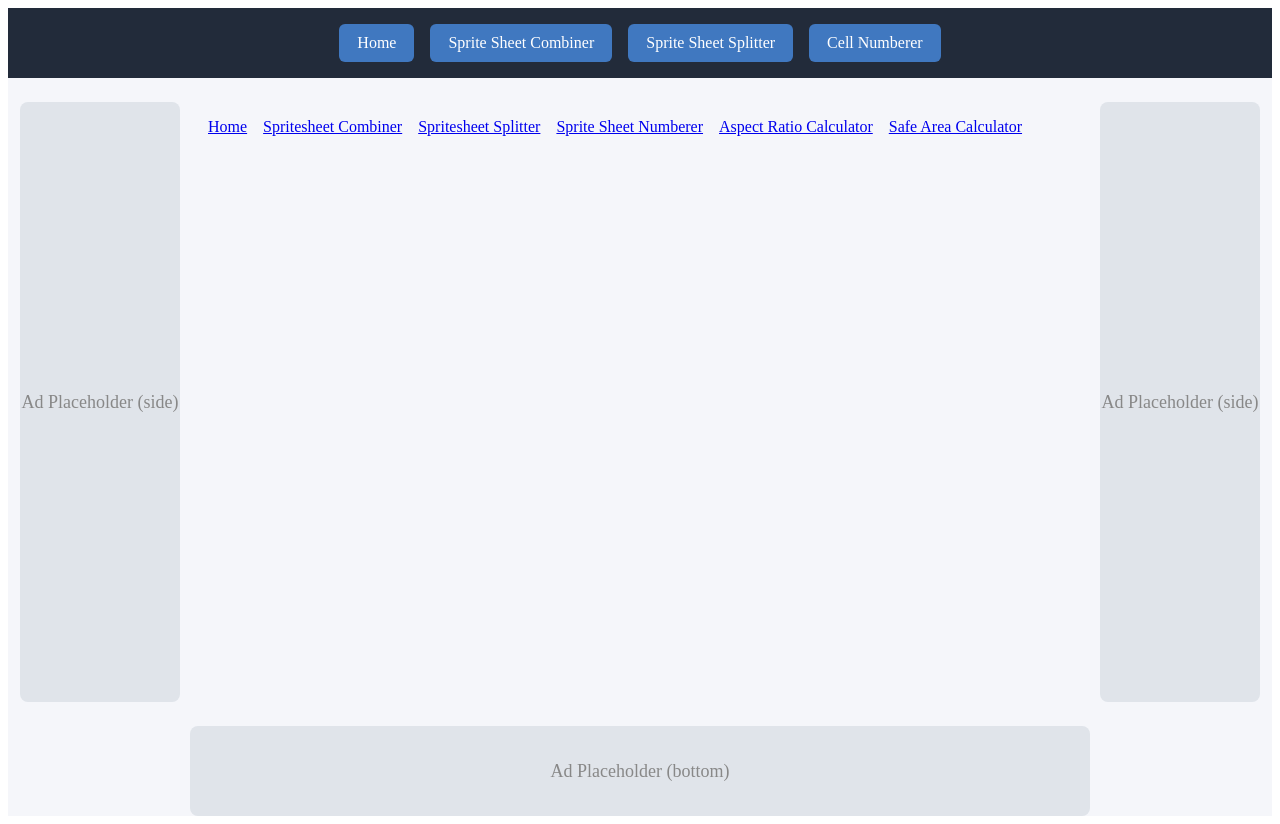
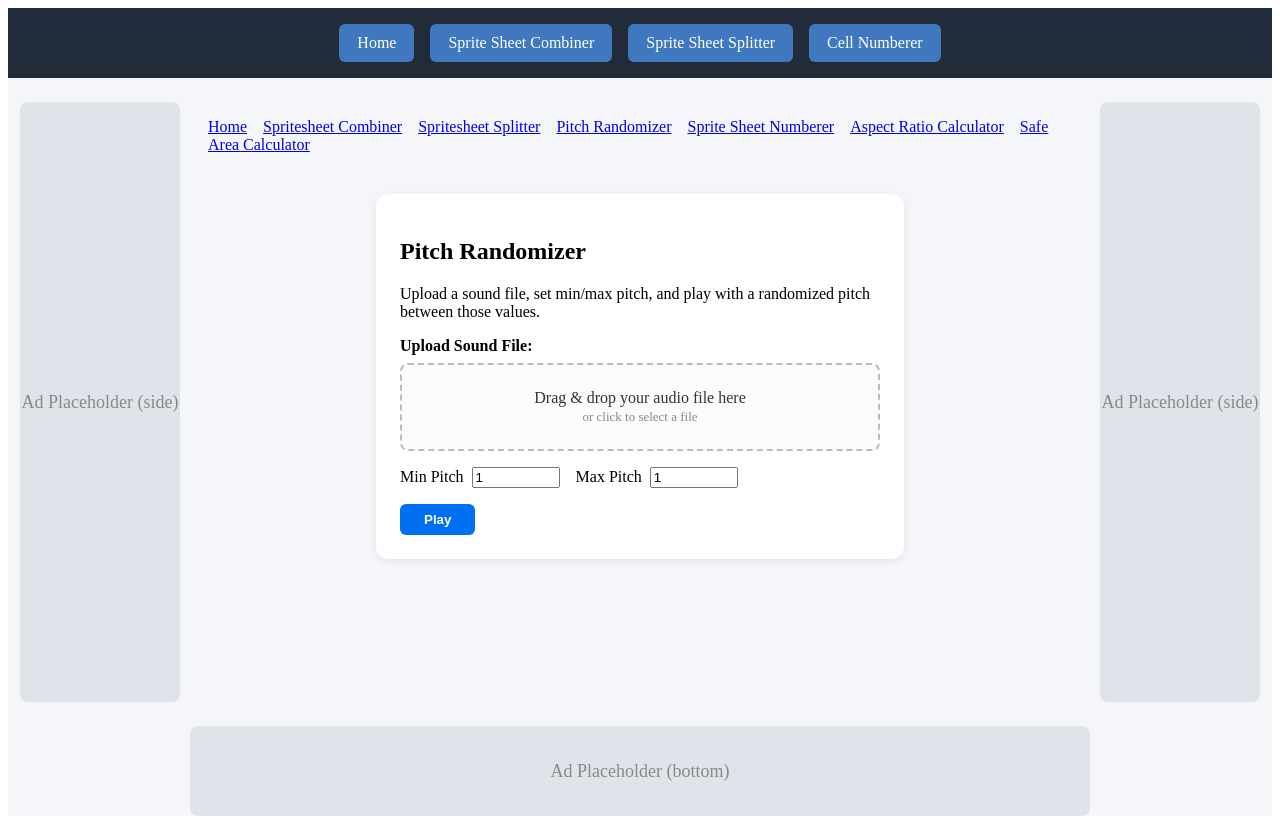
Before and after one commit to hrodrick/game-dev-tools, a React (Vite) app: page /pitch-randomizer in a window 1280 px wide. Built offline with nearby package versions, Linux system fonts and the light colour scheme.

Commit message:
Pitch Randomizer for sounds

```diff
--- a/src/App.jsx
+++ b/src/App.jsx
@@ -6,6 +6,7 @@ import SpriteSheetSplitter from "./pages/SpriteSheetSplitter/SpriteSheetSplitter
 import AspectRatioCalculator from "./pages/AspectRatioCalculator/AspectRatioCalculator";
 import SafeAreaCalculator from "./pages/SafeAreaCalculator/SafeAreaCalculator";
 import SpriteSheetNumberer from './pages/SpriteSheetNumberer/SpriteSheetNumberer';
+import PitchRandomizer from './pages/PitchRandomizer/PitchRandomizer';
 import Header from './components/Header';
 import AdPlaceholder from './components/AdPlaceholder';
 
@@ -22,6 +23,7 @@ export default function App() {
             <Link to="/" style={{ marginRight: 16 }}>Home</Link>
             <Link to="/combine" style={{ marginRight: 16 }}>Spritesheet Combiner</Link>
             <Link to="/split" style={{ marginRight: 16 }}>Spritesheet Splitter</Link>
+            <Link to="/pitch-randomizer" style={{ marginRight: 16 }}>Pitch Randomizer</Link>
             <Link to="/cell-numberer" style={{ marginRight: 16 }}>Sprite Sheet Numberer</Link>
             <Link to="/aspect-ratio-calculator" style={{ marginRight: 16 }}>Aspect Ratio Calculator</Link>
             <Link to="/safe-area-calculator" style={{ marginRight: 16 }}>Safe Area Calculator</Link>
@@ -30,6 +32,7 @@ export default function App() {
             <Route path="/" element={<Home />} />
             <Route path="/combine" element={<SpriteSheetCombiner />} />
             <Route path="/split" element={<SpriteSheetSplitter />} />
+            <Route path="/pitch-randomizer" element={<PitchRandomizer />} />
             <Route path="/cell-numberer" element={<SpriteSheetNumberer />} />
             <Route path="/aspect-ratio-calculator" element={<AspectRatioCalculator />} />
             <Route path="/safe-area-calculator" element={<SafeAreaCalculator />} />
--- a/src/pages/Home.jsx
+++ b/src/pages/Home.jsx
@@ -11,6 +11,9 @@ export default function Home() {
         </Link>
         <Link to="/split">
           <button style={buttonStyle}>Sprite Sheet Splitter</button>
+        </Link>
+        <Link to="/pitch-randomizer">
+          <button style={buttonStyle}>Pitch Randomizer</button>
         </Link>
       </div>
     </div>
--- /dev/null
+++ b/src/pages/PitchRandomizer/PitchRandomizer.jsx
@@ -0,0 +1,167 @@
+import React, { useRef, useState } from "react";
+
+const DEFAULT_PITCH = 1.0;
+const MIN_PITCH = -3;
+const MAX_PITCH = 3.0;
+
+export default function PitchRandomizer() {
+  const [dragActive, setDragActive] = useState(false);
+  const uploadInputRef = useRef(null);
+
+  const [audioFile, setAudioFile] = useState(null);
+  const [audioUrl, setAudioUrl] = useState("");
+  const [minPitch, setMinPitch] = useState(DEFAULT_PITCH);
+  const [maxPitch, setMaxPitch] = useState(DEFAULT_PITCH);
+  const [error, setError] = useState("");
+  const audioBufferRef = useRef(null);
+  const audioContextRef = useRef(null);
+
+  const handleFileChange = async (e) => {
+    setError("");
+    const file = e.target.files[0];
+    if (!file) return;
+    setAudioFile(file);
+    setAudioUrl(URL.createObjectURL(file));
+    // Decode audio for playback
+    try {
+      if (audioContextRef.current) {
+        audioContextRef.current.close();
+      }
+      const context = new (window.AudioContext || window.webkitAudioContext)();
+      audioContextRef.current = context;
+      const arrayBuffer = await file.arrayBuffer();
+      const buffer = await context.decodeAudioData(arrayBuffer);
+      audioBufferRef.current = buffer;
+    } catch (err) {
+      setError("Could not decode audio file. Please try a different format.");
+      audioBufferRef.current = null;
+    }
+  };
+
+  const handlePlay = () => {
+    setError("");
+    if (!audioBufferRef.current) {
+      setError("Please upload a valid audio file first.");
+      return;
+    }
+    if (minPitch > maxPitch) {
+      setError("Min pitch cannot be greater than max pitch.");
+      return;
+    }
+    const context = audioContextRef.current || new (window.AudioContext || window.webkitAudioContext)();
+    audioContextRef.current = context;
+    const source = context.createBufferSource();
+    source.buffer = audioBufferRef.current;
+    // Random pitch between min and max
+    const pitch = minPitch === maxPitch ? minPitch : (Math.random() * (maxPitch - minPitch) + minPitch);
+    source.playbackRate.value = pitch;
+    source.connect(context.destination);
+    source.start(0);
+  };
+
+  return (
+    <div style={{ maxWidth: 480, margin: "40px auto", padding: 24, background: "#fff", borderRadius: 12, boxShadow: "0 2px 8px rgba(0,0,0,0.08)" }}>
+      <h2>Pitch Randomizer</h2>
+      <p>Upload a sound file, set min/max pitch, and play with a randomized pitch between those values.</p>
+      <div style={{ marginBottom: 16 }}>
+        <label>
+          <b>Upload Sound File:</b>
+        </label>
+        <div
+          onDrop={async (e) => {
+            e.preventDefault();
+            e.stopPropagation();
+            setDragActive(false);
+            if (e.dataTransfer.files && e.dataTransfer.files.length > 0) {
+              const fakeEvent = { target: { files: e.dataTransfer.files } };
+              await handleFileChange(fakeEvent);
+            }
+          }}
+          onDragOver={e => { e.preventDefault(); e.stopPropagation(); setDragActive(true); }}
+          onDragLeave={e => { e.preventDefault(); e.stopPropagation(); setDragActive(false); }}
+          style={{
+            border: dragActive ? '2px solid #0070f3' : '2px dashed #bbb',
+            borderRadius: 8,
+            padding: 24,
+            textAlign: 'center',
+            background: dragActive ? '#e6f0fa' : '#fafbfc',
+            marginTop: 8,
+            marginBottom: 0,
+            cursor: 'pointer',
+            transition: 'border 0.2s, background 0.2s',
+            color: '#333',
+          }}
+          tabIndex={0}
+          aria-label="Upload or drag and drop audio file"
+        >
+          <input
+            type="file"
+            accept="audio/*"
+            onChange={handleFileChange}
+            style={{ display: "none" }}
+            ref={inputRef => (uploadInputRef.current = inputRef)}
+          />
+          <span style={{ fontSize: 16 }}>
+            Drag & drop your audio file here<br />
+            <span style={{ color: '#888', fontSize: 13 }}>or click to select a file</span>
+          </span>
+        </div>
+      </div>
+      <div style={{ display: "flex", gap: 16, marginBottom: 16 }}>
+        <label>
+          Min Pitch
+          <input
+            type="number"
+            step="0.01"
+            value={minPitch}
+            onChange={e => {
+              const val = e.target.value;
+              if (val === "") {
+                setMinPitch("");
+              } else {
+                const num = parseFloat(val);
+                if (!isNaN(num)) {
+                  setMinPitch(Math.max(MIN_PITCH, Math.min(MAX_PITCH, num)));
+                }
+              }
+            }}
+            style={{ width: 80, marginLeft: 8 }}
+          />
+        </label>
+        <label>
+          Max Pitch
+          <input
+            type="number"
+            step="0.01"
+            value={maxPitch}
+            onChange={e => {
+              const val = e.target.value;
+              if (val === "") {
+                setMaxPitch("");
+              } else {
+                const num = parseFloat(val);
+                if (!isNaN(num)) {
+                  setMaxPitch(Math.max(MIN_PITCH, Math.min(MAX_PITCH, num)));
+                }
+              }
+            }}
+            style={{ width: 80, marginLeft: 8 }}
+          />
+        </label>
+      </div>
+      <button
+        onClick={handlePlay}
+        disabled={!audioFile}
+        style={{ padding: "8px 24px", fontWeight: 600, borderRadius: 6, background: "#0070f3", color: "#fff", border: "none", cursor: audioFile ? "pointer" : "not-allowed" }}
+      >
+        Play
+      </button>
+      {error && <div style={{ color: "red", marginTop: 16 }}>{error}</div>}
+      {audioFile && (
+        <div style={{ marginTop: 16, color: "#555" }}>
+          <b>File:</b> {audioFile.name}
+        </div>
+      )}
+    </div>
+  );
+}
```
